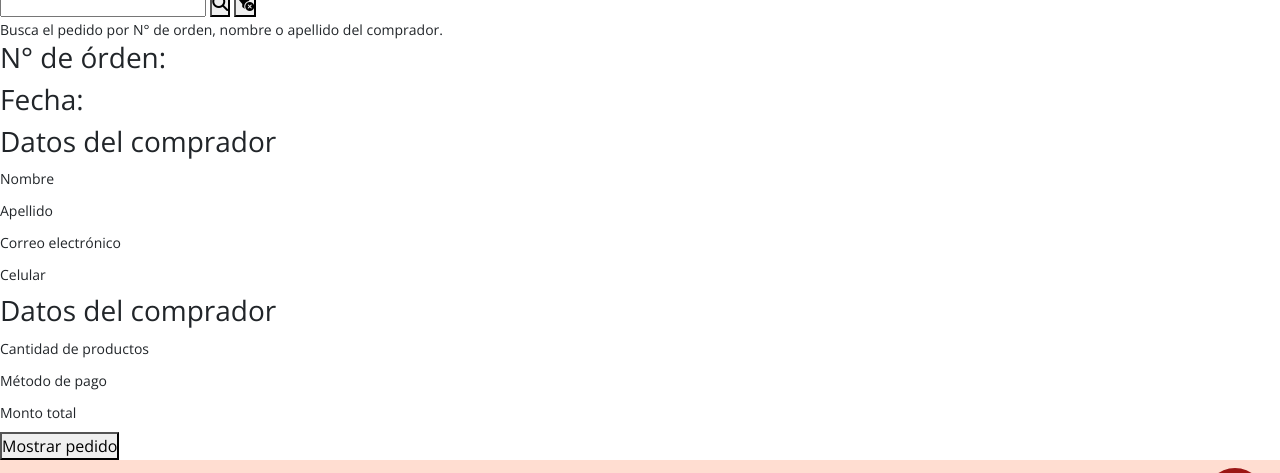
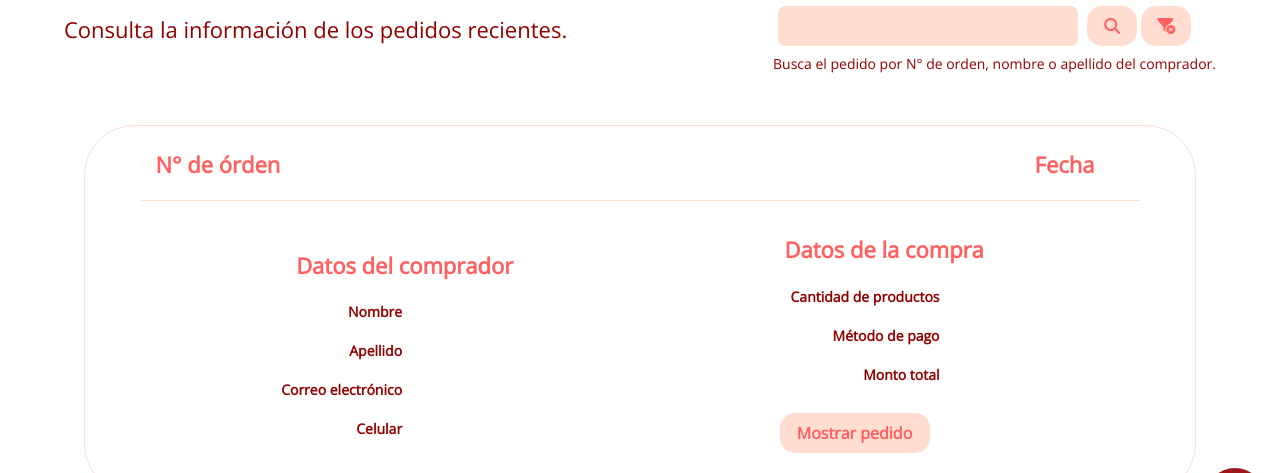
Before and after one commit to giginaranjo/mi-butic-naranjo, a plain HTML site: page paginas/historial-compras.html in a window 1280 px wide. Shown: the part 257-730 px from the top of the page. Drawn offline with nearby package versions, Linux system fonts and the light colour scheme; some packages are replaced by stand-ins of ours; a script that the page names is missing.

Commit message:
html y css historial

```diff
--- a/js/bolsa-compras.js
+++ b/js/bolsa-compras.js
@@ -90,7 +90,7 @@ function eliminarProducto(e) {
     localStorage.setItem("productos-agregados-a-bolsa", JSON.stringify(bolsaDeCompras));
 }
 
-//
+// Datos del formulario de compra y totales al localStorage
 
 let datosCompra;
 
--- a/paginas/historial-compras.html
+++ b/paginas/historial-compras.html
@@ -64,46 +64,51 @@
     </header>
 
     <!-- TABLA CON HISTORIAL DE COMPRAS ----------------------------------------------------------------  -->
-    <main>
-        <div>
-            <h2>Historial de compras</h2>
-            <div>
-                <p>Lorem ipsum dolor sit, amet consectetur adipisicing elit. Unde, quisquam.</p>
-                <div>
+    <main class="historial">
+
+        <h2 class="titulo-pages">Historial de compras</h2>
+        <div class="pedidos">
+            <div class="text-filter">
+                <h3 class="subtitulo">Consulta la información de los pedidos recientes.</h3>
+                <div class="buscador">
                     <form role="search" id="search">
-                        <input type="search" name="busqueda" id="busqueda">
-                        <button type="submit" id="filter"><i class="fa-solid fa-magnifying-glass"></i></button>
-                        <button type="reset" id="cancel-filter"><i class="fa-solid fa-filter-circle-xmark"></i></button>
+                        <input type="search" name="busqueda" id="busqueda" class="busqueda">
+                        <button type="submit" id="filter" class="btn-filter"><i
+                                class="fa-solid fa-magnifying-glass"></i></button>
+                        <button type="reset" id="cancel-filter" class="btn-filter"><i
+                                class="fa-solid fa-filter-circle-xmark"></i></button>
                     </form>
 
                     <small>Busca el pedido por N° de orden, nombre o apellido del comprador.</small>
                 </div>
             </div>
 
-            <div id="tarjeta-pedido">
-                <div id="info-compra">
-                    <div>
-                        <h3>N° de órden: </h3>
+            <div id="tarjeta-pedido" class="tarjeta-pedido">
+
+                <div id="info-compra" class="info-compra">
+                    <div class="pares">
+                        <h3>N° de órden </h3>
                         <h4 id="orden"></h4>
                     </div>
-                    <div>
-                        <h3>Fecha:</h3>
+                    <div class="pares">
+                        <h3>Fecha</h3>
                         <h4 id="fecha"></h4>
                     </div>
                 </div>
 
-                <div id="datos-del-pedido">
-                    <div id="datos-comprador">
-                        <h3>
-                            Datos del comprador
-                        </h3>
-                        <div>
+                <div id="datos-del-pedido" class="datos-del-pedido">
+
+                    <div id="datos-comprador" class="datos-comprador">
+                        <h3>Datos del comprador</h3>
+                        <div class="data">
                             <div>
                                 <small>Nombre</small>
                                 <h4 id="nombre-comprador"></h4>
                             </div>
-                            <small>Apellido</small>
-                            <h4 id="apellido-comprador"></h4>
+                            <div>
+                                <small>Apellido</small>
+                                <h4 id="apellido-comprador"></h4>
+                            </div>
                             <div>
                                 <small>Correo electrónico</small>
                                 <h4 id="correo-comprador"></h4>
@@ -115,11 +120,9 @@
                         </div>
                     </div>
 
-                    <div id="datos-compra">
-                        <h3>
-                            Datos del comprador
-                        </h3>
-                        <div>
+                    <div id="datos-compra" class="datos-compra">
+                        <h3>Datos de la compra</h3>
+                        <div class="data">
                             <div>
                                 <small>Cantidad de productos</small>
                                 <h4 id="cantidad-compra"></h4>
@@ -132,7 +135,7 @@
                                 <small>Monto total</small>
                                 <h4 id="monto-compra"></h4>
                             </div>
-                            <button id="mostrar-pedido">Mostrar pedido</button>
+                            <button id="mostrar-pedido" class="mostrar-pedido" >Mostrar pedido</button>
                         </div>
                     </div>
 
--- a/scss/_bolsa-de-compras.scss
+++ b/scss/_bolsa-de-compras.scss
@@ -5,7 +5,6 @@
     margin-bottom: 50px;
 
     .titulo-pages {
-        @extend .titulo;
         margin: 20px 0px;
     }
 
--- /dev/null
+++ b/scss/_historial-compras.scss
@@ -0,0 +1,143 @@
+/* HISTORIAL DE COMPRAS */
+
+.historial {
+    @include flex(center, center, column);
+    margin-bottom: 50px;
+
+    .pedidos {
+        display: flex;
+        flex-direction: column;
+        width: 90%;
+        height: 90%;
+        gap: 30px;
+
+
+        .titulo-pages {
+            margin: 30px 0px;
+        }
+
+        .text-filter {
+            display: flex;
+            justify-content: space-between;
+
+            .subtitulo {
+                color: $vino;
+                font-size: 22px;
+                margin-top: 15px;
+            }
+
+            .buscador {
+                .busqueda {
+                    @include input (300px);
+                    height: 40px;
+                }
+
+                .btn-filter {
+                    @include boton (50px, 50px);
+                    margin: 0px;
+                }
+
+                small {
+                    color: $vino;
+                }
+            }
+        }
+
+        .tarjeta-pedido {
+            @include flex (center, center, column);
+            margin: 20px;
+            border: 1px solid $bg-color;
+            border-radius: 50px;
+
+            .info-compra {
+                display: flex;
+                justify-content: space-between;
+                align-items: center;
+                width: 90%;
+                border-bottom: 1px solid $bg-color;
+
+                .pares {
+                    display: flex;
+
+                    h3 {
+                        color: $rosa;
+                        font-size: 22px;
+                        font-weight: 600;
+                        padding: 15px;
+                        margin-top: 10px;
+                    }
+
+                    h4 {
+                        color: $vino;
+                        font-size: 22px;
+                        padding: 15px;
+                        margin-top: 10px;
+                    }
+                }
+            }
+
+            .datos-del-pedido{
+                display: flex;
+                justify-content: space-around;
+                width: 90%;
+                padding: 20px;
+                margin-bottom: 10px;
+                h3 {
+                    color: $rosa;
+                    font-size: 22px;
+                    font-weight: 600;
+                    padding: 15px;
+                }
+
+                .datos-comprador{
+                    @include flex (center,start,column);
+                    .data{
+                        display: flex;
+                        flex-direction: column;
+                        gap: 10px;
+                    }
+
+                    small {
+                        display: flex;
+                        flex-direction: column;
+                        align-items: end;
+                        color: $vino;
+                        font-weight: 600;
+                    }
+
+                }
+
+                .datos-compra{
+                    @include flex (center,start,column);
+                    .data{
+                        display: flex;
+                        flex-direction: column;
+                        gap: 10px;
+                    }
+
+                    small {
+                        display: flex;
+                        flex-direction: column;
+                        align-items: end;
+                        color: $vino;
+                        font-weight: 600;
+                    }
+
+                    .mostrar-pedido{
+                        @include boton (150px, 150px);
+                    }
+                }
+
+
+            }
+
+
+
+
+
+        }
+    }
+
+
+
+}
--- a/scss/style.scss
+++ b/scss/style.scss
@@ -14,3 +14,4 @@
 @import "iniciar-sesion";
 @import "registrarse";
 @import "bolsa-de-compras";
+@import "historial-compras";
```
Also changed, not shown: css/style.css, 1 other file.
